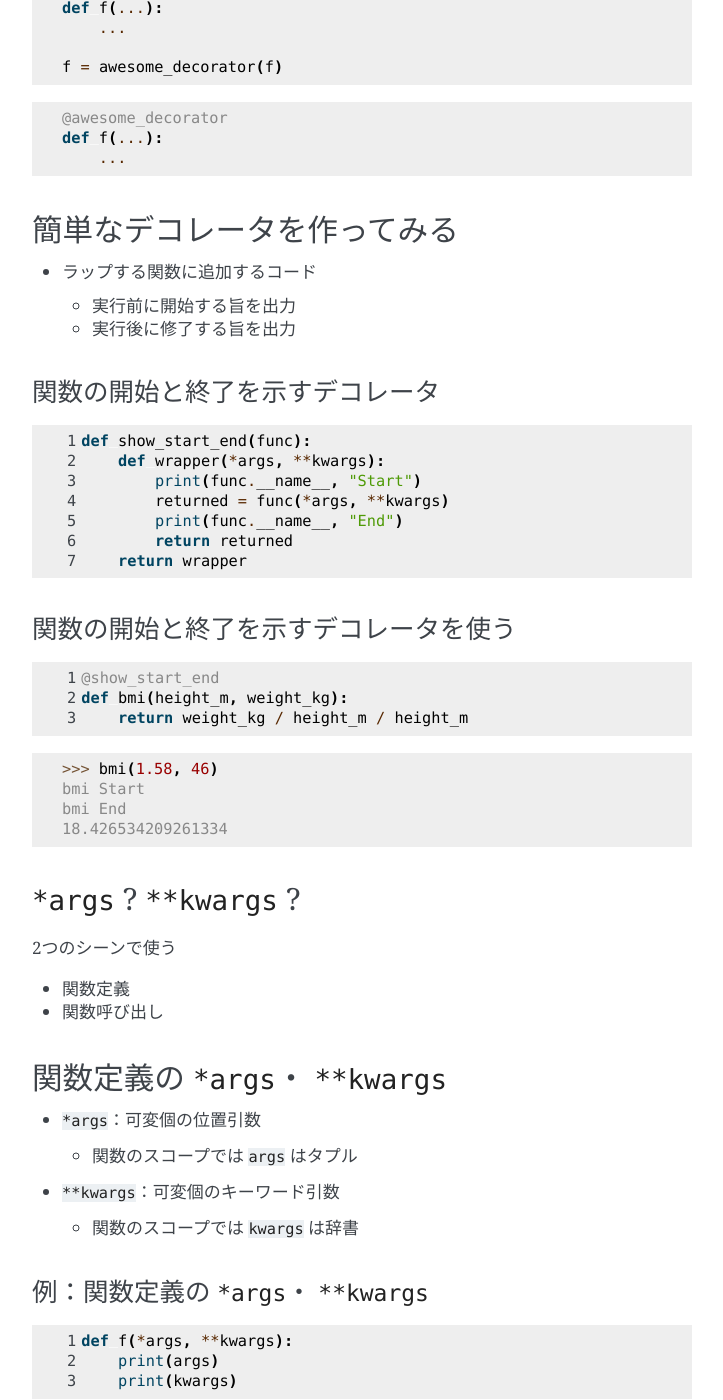
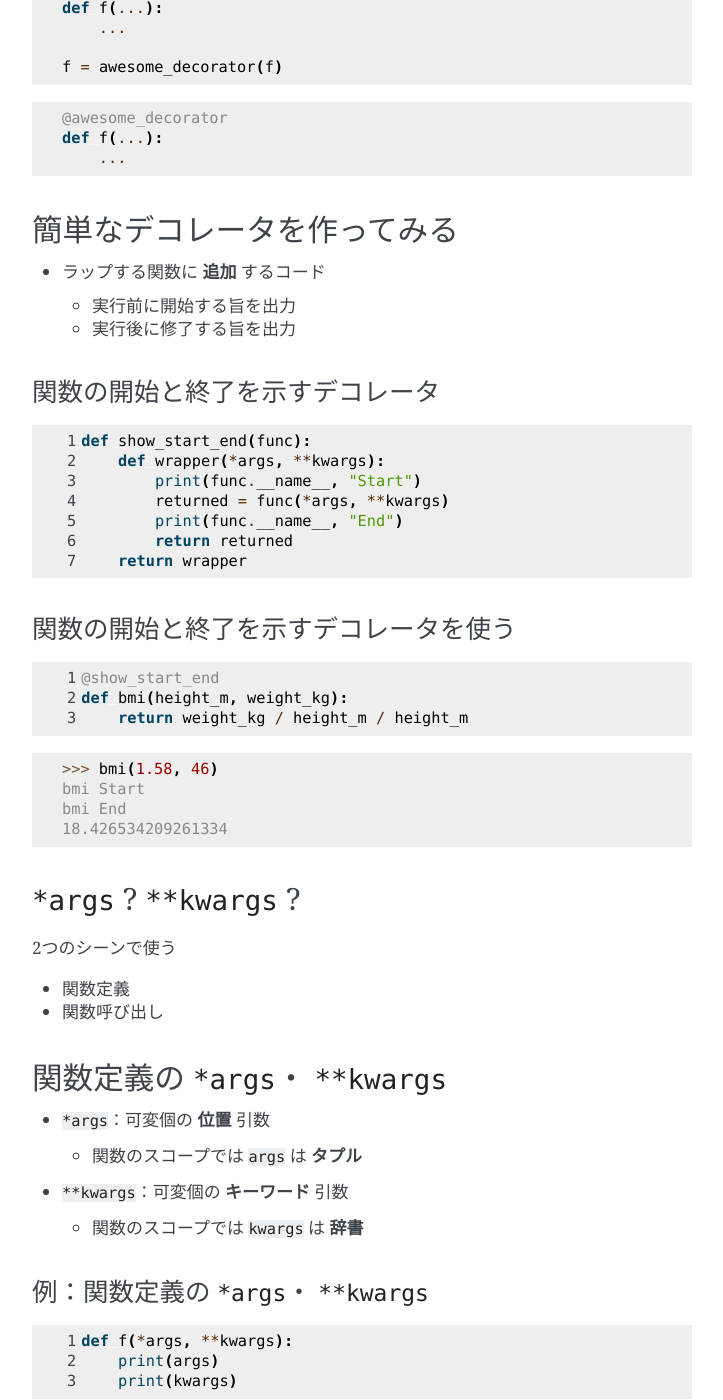
Before and after one commit to ftnext/2021_slides, a Sphinx documentation site: the page built from source/rakus_Aug_pythontips/about_decorators.rst, in a window 1280 px wide and 1400 px high, scrolled down 4628 px. Shown: the whole window, without its empty margins (388-1111 px from the left). Built offline with Sphinx 7.4.7, drawn with Linux system fonts in a browser that asks for light colours; comment, search, counter and statistics services are not loaded; some of the changed text lies outside the part shown.

Commit message:
[style] Tweak styles

```diff
--- a/source/rakus_Aug_pythontips/decorators.rst.txt
+++ b/source/rakus_Aug_pythontips/decorators.rst.txt
@@ -45,7 +45,7 @@ https://tutorial-extensions.djangogirls.org/ja/authentication_authorization#nono
 簡単なデコレータを作ってみる
 ============================================================
 
-* ラップする関数に追加するコード
+* ラップする関数に **追加** するコード
 
   * 実行前に開始する旨を出力
   * 実行後に修了する旨を出力
@@ -106,13 +106,13 @@ https://tutorial-extensions.djangogirls.org/ja/authentication_authorization#nono
 関数定義の ``*args``・ ``**kwargs``
 ============================================================
 
-* ``*args``：可変個の位置引数
+* ``*args``：可変個の **位置** 引数
 
-  * 関数のスコープでは ``args`` はタプル
+  * 関数のスコープでは ``args`` は **タプル**
 
-* ``**kwargs``：可変個のキーワード引数
+* ``**kwargs``：可変個の **キーワード** 引数
 
-  * 関数のスコープでは ``kwargs`` は辞書
+  * 関数のスコープでは ``kwargs`` は **辞書**
 
 例：関数定義の ``*args``・ ``**kwargs``
 ------------------------------------------------
@@ -153,10 +153,10 @@ https://tutorial-extensions.djangogirls.org/ja/authentication_authorization#nono
 ============================================================
 
 * タプルやリストなど **シーケンス** は ``*`` 演算子で、要素を位置引数に渡せる
-* 辞書など **マッピング** は ``*`` 演算子で、``キー=値`` 形式で各要素を位置引数に渡せる
+* 辞書など **マッピング** は ``**`` 演算子で、``キー=値`` 形式で各要素を位置引数に渡せる
 
 例：関数呼び出しの ``*args``・ ``**kwargs`` 実行例
-------------------------------------------------
+------------------------------------------------------------------------------------------------
 
 .. code-block:: python
 
@@ -189,7 +189,7 @@ https://tutorial-extensions.djangogirls.org/ja/authentication_authorization#nono
 
 * ``f = awesome_decorator(f)`` という代入の落とし穴
 
-落とし穴
+落とし穴😱
 ------------------------------------------------
 
 .. code-block:: python
@@ -213,7 +213,7 @@ https://tutorial-extensions.djangogirls.org/ja/authentication_authorization#nono
     >>> print(fully_documented_bmi.__doc__)  # 失われたdocstring
     None
 
-解決策： ``functools.wraps``
+💡解決策： ``functools.wraps``
 ------------------------------------------------
 
 .. code-block:: python
@@ -241,7 +241,7 @@ https://tutorial-extensions.djangogirls.org/ja/authentication_authorization#nono
     ...         return returned
     ...     return wrapper
 
-``functools.wraps`` で落とし穴回避
+``functools.wraps`` で落とし穴回避🙌
 ------------------------------------------------
 
 .. code-block:: python
```
Also changed, not shown: other parts of source/rakus_Aug_pythontips/decorators.rst.txt (+14 -2 lines).
